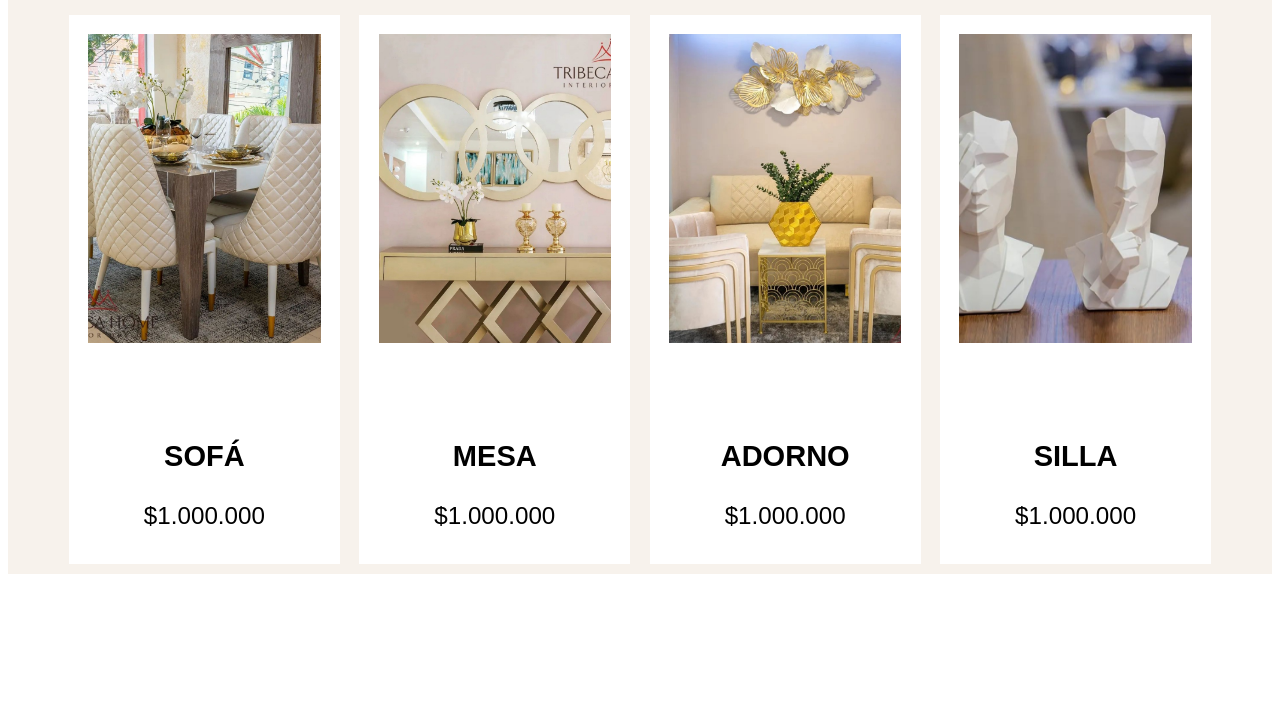
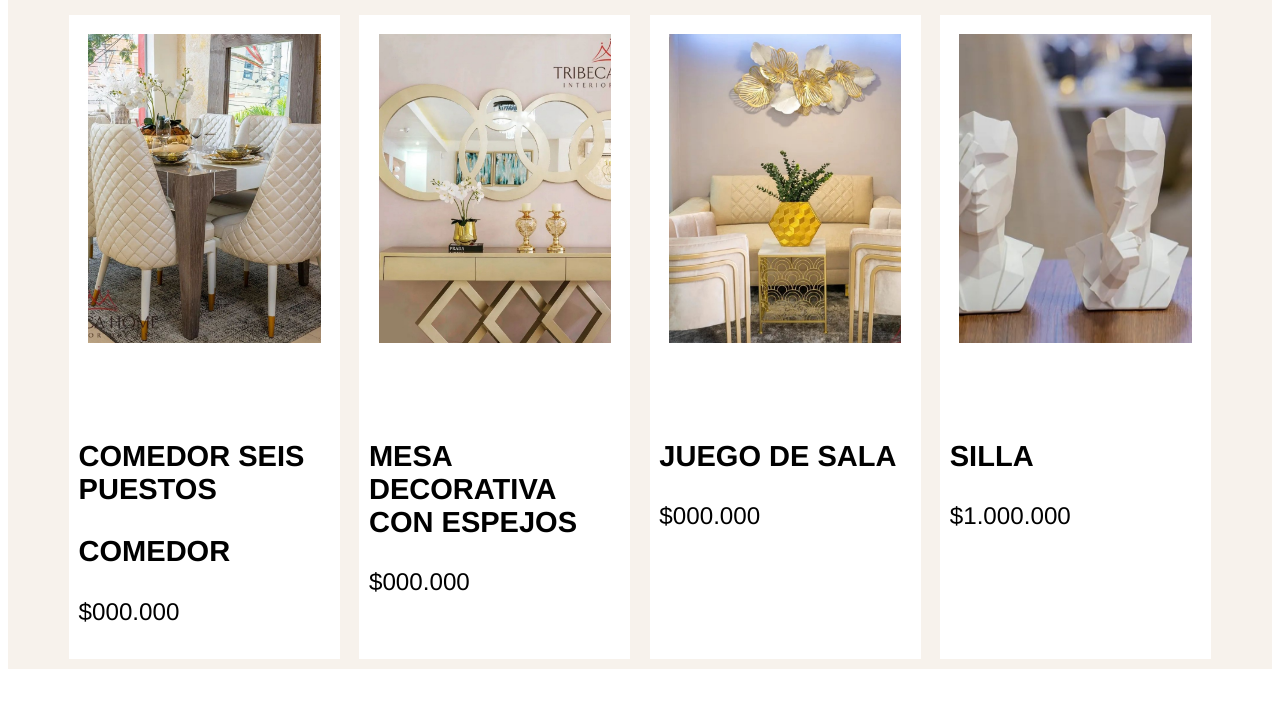
Before and after one commit to nataliagarnica9/tribeca, a website: page Pages/Productos/index.html in a window 1280 px wide. Shown: the part 99-800 px from the top of the page. Drawn offline with Linux system fonts and the light colour scheme.

Commit message:
actualizacion productos 2.0

```diff
--- a/Pages/Productos/index.html
+++ b/Pages/Productos/index.html
@@ -41,8 +41,9 @@
                         </div>
 
                         <div class="producto-informacion">
-                            <p class="producto-nombre">Sofá</p>
-                            <p class="producto-precio">$1.000.000</p>
+                            <p class="producto-nombre">Comedor seis puestos</p>
+                            <p class="producto-nombre">Comedor</p>
+                            <p class="producto-precio">$000.000</p>
                         </div>
 
 
@@ -58,8 +59,8 @@
                         </div>
 
                         <div class="producto-informacion">
-                            <p class="producto-nombre">Mesa</p>
-                            <p class="producto-precio">$1.000.000</p>
+                            <p class="producto-nombre">Mesa decorativa con espejos</p>
+                            <p class="producto-precio">$000.000</p>
                         </div>
 
 
@@ -76,8 +77,8 @@
                         </div>
 
                         <div class="producto-informacion">
-                            <p class="producto-nombre">Adorno</p>
-                            <p class="producto-precio">$1.000.000</p>
+                            <p class="producto-nombre">Juego de Sala</p>
+                            <p class="producto-precio">$000.000</p>
                         </div>
 
 
--- a/Pages/Productos/style.css
+++ b/Pages/Productos/style.css
@@ -53,7 +53,7 @@ nav a:hover{
 }
 
 .nustros-productos{
-    font-family: Arial, Helvetica, sans-serif;
+    font-family: 'Fjalla One', sans-serif;
     color: #424949;
     font-size: 4rem;
     text-align: center;
@@ -83,9 +83,9 @@ nav a:hover{
 .producto-precio,
 .producto-nombre{
     color: black;
-    font-family: Arial, Helvetica, sans-serif;
+    font-family: 'Franklin Gothic Medium', 'Arial Narrow', Arial, sans-serif;
     text-transform: uppercase;
-    text-align: center;
+    text-align:left;
 }
 
 .producto-precio{
```
